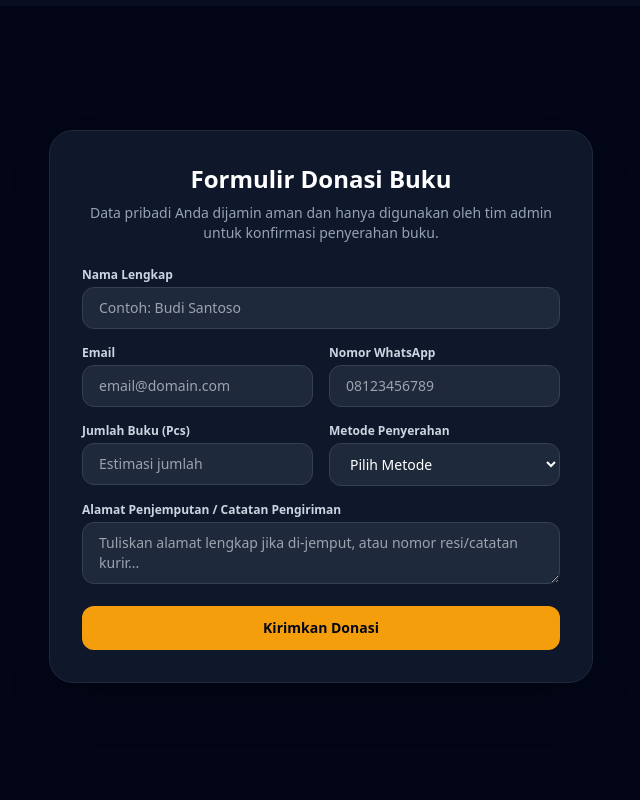
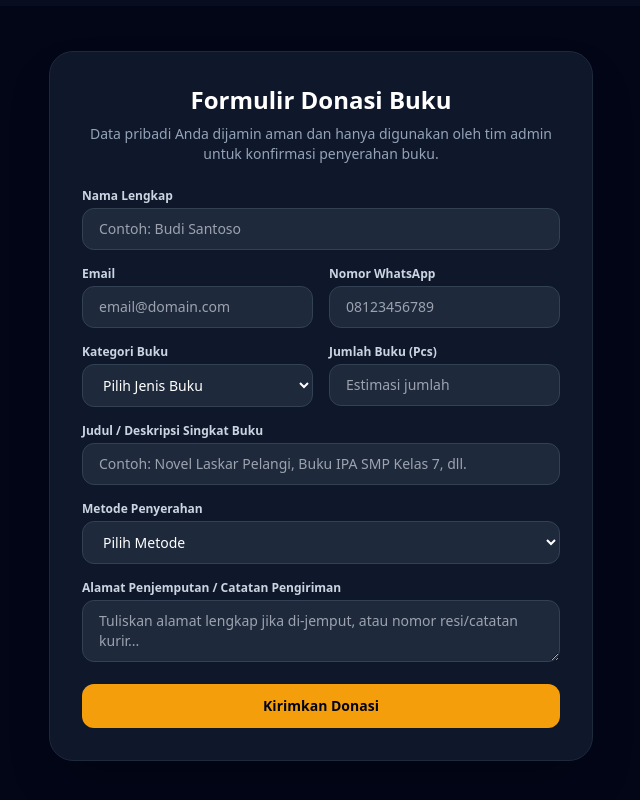
Before and after one commit to irfanburhan328-dev/donasi-buku-jakarta, a website: page public/index.html in a window 1280 px wide. Shown: the part 1594-2394 px from the top of the page, without its empty margins (319-959 px from the left). Drawn offline with nearby package versions, Linux system fonts and the light colour scheme.

Commit message:
Tambah fitur Kategori Buku dan Judul Buku pada formulir

```diff
--- a/public/index.html
+++ b/public/index.html
@@ -140,11 +140,30 @@
                         </div>
                     </div>
 
+                    <!-- FITUR KATEGORI BUKU & JUMLAH BUKU -->
                     <div class="grid grid-cols-1 sm:grid-cols-2 gap-4">
+                        <div>
+                            <label class="block text-xs font-semibold text-slate-300 mb-1">Kategori Buku</label>
+                            <select id="kategori_buku" required class="w-full px-4 py-2.5 bg-slate-800 border border-slate-700 rounded-xl text-white text-sm focus:outline-none focus:border-amber-400 transition">
+                                <option value="" disabled selected>Pilih Jenis Buku</option>
+                                <option value="Buku Cerita Anak / Komik">📖 Buku Anak & Komik</option>
+                                <option value="Buku Pelajaran / Sekolah">📚 Buku Pelajaran & Sekolah</option>
+                                <option value="Novel / Sastra">📙 Novel & Sastra</option>
+                                <option value="Ensiklopedia / Pengetahuan">📗 Ensiklopedia & Pengetahuan</option>
+                                <option value="Lainnya">📦 Lainnya</option>
+                            </select>
+                        </div>
                         <div>
                             <label class="block text-xs font-semibold text-slate-300 mb-1">Jumlah Buku (Pcs)</label>
                             <input type="number" id="jumlah_buku" min="1" required class="w-full px-4 py-2.5 bg-slate-800 border border-slate-700 rounded-xl text-white text-sm focus:outline-none focus:border-amber-400 transition" placeholder="Estimasi jumlah">
                         </div>
+                    </div>
+
+                    <div>
+                        <label class="block text-xs font-semibold text-slate-300 mb-1">Judul / Deskripsi Singkat Buku</label>
+                        <input type="text" id="judul_buku" required class="w-full px-4 py-2.5 bg-slate-800 border border-slate-700 rounded-xl text-white text-sm focus:outline-none focus:border-amber-400 transition" placeholder="Contoh: Novel Laskar Pelangi, Buku IPA SMP Kelas 7, dll.">
+                    </div>
+
                     <div>
                         <label class="block text-xs font-semibold text-slate-300 mb-1">Metode Penyerahan</label>
                         <select id="metode_pengiriman" required class="w-full px-4 py-2.5 bg-slate-800 border border-slate-700 rounded-xl text-white text-sm focus:outline-none focus:border-amber-400 transition">
@@ -153,7 +172,6 @@
                             <option value="Kirim JNE/JNT">📦 Kirim via Kurir (JNE/J&T)</option>
                             <option value="Antar Mandiri">🏢 Antar Langsung ke Posko</option>
                         </select>
-                        </div>
                     </div>
 
                     <div>
@@ -191,7 +209,7 @@
         </div>
 
         <!-- TAMPILAN 2: CONTENT DASHBOARD ADMIN (RAHASIA) -->
-        <div id="adminDashboardContent" class="bg-slate-900 border border-slate-800 w-full max-w-4xl rounded-3xl p-6 md:p-8 relative shadow-2xl max-h-[90vh] overflow-y-auto hidden">
+        <div id="adminDashboardContent" class="bg-slate-900 border border-slate-800 w-full max-w-5xl rounded-3xl p-6 md:p-8 relative shadow-2xl max-h-[90vh] overflow-y-auto hidden">
             <!-- Tombol Close Modal -->
             <button onclick="closeAdminModal()" class="absolute top-5 right-5 text-slate-400 hover:text-white text-xl font-bold p-2">
                 ✕
@@ -231,6 +249,7 @@
                         <tr>
                             <th class="p-3">Nama Donatur</th>
                             <th class="p-3">Email / WA</th>
+                            <th class="p-3">Kategori & Judul Buku</th>
                             <th class="p-3">Jumlah</th>
                             <th class="p-3">Metode</th>
                             <th class="p-3">Alamat / Catatan</th>
@@ -238,7 +257,7 @@
                     </thead>
                     <tbody id="adminTableBody" class="divide-y divide-slate-800">
                         <tr>
-                            <td colspan="5" class="text-center p-4 text-slate-500">Belum ada data donasi terbaru.</td>
+                            <td colspan="6" class="text-center p-4 text-slate-500">Belum ada data donasi terbaru.</td>
                         </tr>
                     </tbody>
                 </table>
@@ -254,8 +273,7 @@
 
     <!-- SCRIPT LOGIK AUTHENTICATION ADMIN -->
     <script>
-        // Set Kata Sandi Admin di sini (Anda bisa mengganti 'admin123' sesuai keinginan)
-        const ADMIN_SECRET_PASSWORD = "kelompokc123";
+        const ADMIN_SECRET_PASSWORD = "admin123";
 
         function openAdminModal() {
             document.getElementById('adminModal').classList.remove('hidden');
@@ -263,7 +281,6 @@
 
         function closeAdminModal() {
             document.getElementById('adminModal').classList.add('hidden');
-            // Reset input saat ditutup
             document.getElementById('adminPasswordInput').value = "";
             document.getElementById('passwordError').classList.add('hidden');
         }
@@ -274,12 +291,10 @@
             const errorMsg = document.getElementById('passwordError');
 
             if (inputPass === ADMIN_SECRET_PASSWORD) {
-                // Password benar -> Sembunyikan form auth & tampilkan dashboard admin
                 document.getElementById('adminAuthBox').classList.add('hidden');
                 document.getElementById('adminDashboardContent').classList.remove('hidden');
                 errorMsg.classList.add('hidden');
             } else {
-                // Password salah -> Tampilkan pesan error
                 errorMsg.classList.remove('hidden');
             }
         }
```
Lines whose indentation alone changed are shown as unchanged.
